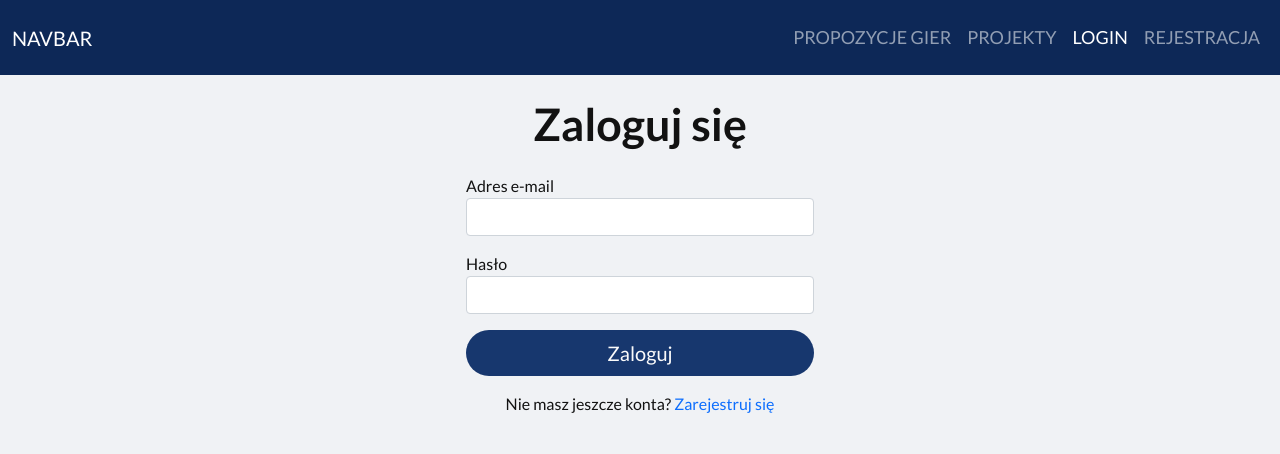
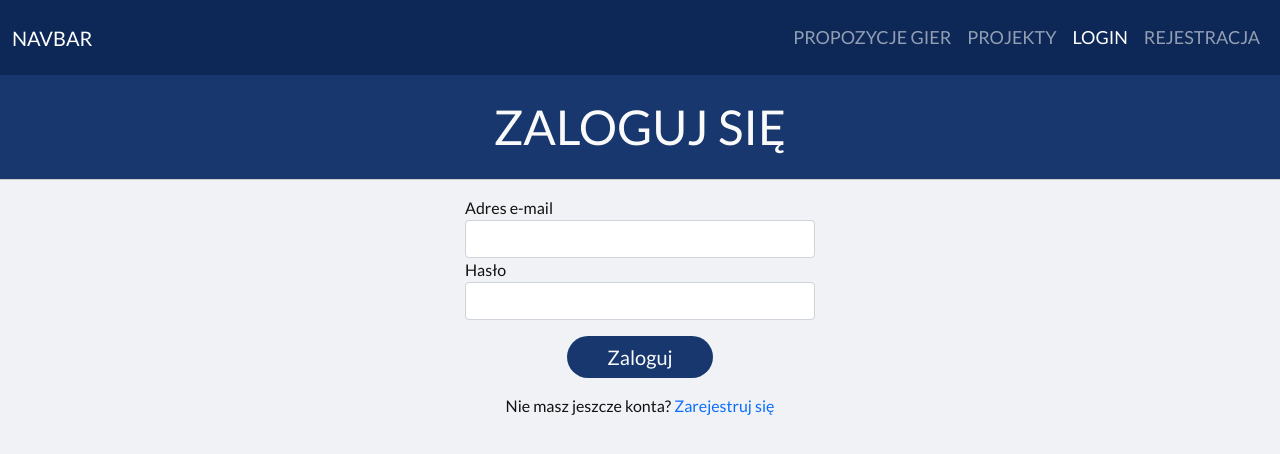
Before and after one commit to shirve/graduation-project, a React (Create React App) app in the folder frontend/: page /login in a window 1280 px wide. Shown: the top 454 px of the page. Built offline with nearby package versions, Linux system fonts and the light colour scheme.

Commit message:
register & login page ui changes

```diff
--- a/frontend/src/components/common/FormField.tsx
+++ b/frontend/src/components/common/FormField.tsx
@@ -29,7 +29,7 @@ const FormField = ({
   onChange,
 }: Props): ReactElement => {
   return (
-    <div className='mt-3'>
+    <>
       <label htmlFor={name}>{label}</label>
       <Field
         component={component === 'select' ? SelectField : component}
@@ -41,7 +41,7 @@ const FormField = ({
         options={options}
         multiple={multiple}
       />
-    </div>
+    </>
   )
 }
 
--- a/frontend/src/index.scss
+++ b/frontend/src/index.scss
@@ -27,13 +27,6 @@ a {
   text-decoration: none;
 }
 
-.header-title {
-  color: $text-color-secondary;
-  font-size: 2.8rem;
-  font-weight: bold;
-  text-align: center;
-}
-
 .page-header {
   &-text {
     &-primary {
@@ -54,12 +47,7 @@ a {
   }
 }
 
-
-
 @media (max-width: 435px) {
-  .header-title {
-    font-size: 2.2rem;
-  }
   .page-header {
     &-text-primary {
       font-size: 2.2rem;
@@ -96,6 +84,7 @@ a {
     position: fixed;
     inset: 0px;
     background-color: rgba(0, 0, 0, 0.6);
+    animation: modal-blur-in 0.5s forwards;
   }
   &-content {
     margin: auto;
@@ -108,6 +97,17 @@ a {
     border-radius: 1rem;
     outline: none;
     padding: 1rem;
+  }
+}
+
+@keyframes modal-blur-in {
+  from {
+    backdrop-filter: blur(0px);
+    -webkit-backdrop-filter: blur(0px);
+  }
+  to {
+    backdrop-filter: blur(3px);
+    -webkit-backdrop-filter: blur(3px);
   }
 }
 
@@ -128,6 +128,37 @@ a {
   &-field {
     color: $text-color-secondary;
     background-color: $background-color-secondary;
+  }
+}
+
+.auth {
+  margin-top: 1rem;
+  display: flex;
+  flex-direction: column;
+  justify-content: center;
+  align-items: center;
+  &-form {
+    display: flex;
+    flex-direction: column;
+    align-content: center;
+    width: 350px;
+    &-error {
+      margin: 0;
+      display: flex;
+      justify-content: flex-end;
+      font-size: 0.875em;
+      color: #dc3545;
+    }
+    &-button {
+      align-self: center;
+      margin: 1rem;
+      padding: 0.375rem 2.5rem;
+      color: #fafafa;
+      background-color: #17376E;
+      border-style: none;
+      border-radius: 2rem;
+      font-size: 1.25rem;
+    }
   }
 }
 
@@ -358,11 +389,13 @@ a {
 }
 
 .alert {
+  display: flex;
+  align-items: center;
   margin: 1rem 0 0 0;
-  padding: 0.5rem 0.5rem;
+  padding: 0.5rem;
   &-icon {
-    font-size: 1.6rem;
-    margin-right: 1rem;
+    font-size: 1.25rem;
+    margin-right: 0.5rem;
   }
 }
 
--- a/frontend/src/pages/Login.tsx
+++ b/frontend/src/pages/Login.tsx
@@ -11,16 +11,25 @@ import { LoginFormFields } from '../data/auth/LoginFormFields'
 import Spinner from '../components/common/Spinner'
 import Alert from '../components/common/Alert'
 import AlertContext from '../context/alert/AlertContext'
+import HeaderContext from '../context/header/HeaderContext'
 
 function Login() {
   const navigate = useNavigate()
   const dispatch = useAppDispatch()
 
   const { setAlert } = useContext(AlertContext)
+  const { setHeaderText } = useContext(HeaderContext)
 
   const { user, success, loading, alert } = useSelector(
     (state: RootState) => state.auth
   )
+
+  useEffect(() => {
+    setHeaderText('ZALOGUJ SIĘ')
+    return () => {
+      setHeaderText('')
+    }
+  }, [])
 
   useEffect(() => {
     if (alert) {
@@ -59,9 +68,8 @@ function Login() {
         handleBlur,
         handleSubmit,
       }) => (
-        <div className='container mt-3 col-xl-4 col-lg-6 col-md-8'>
-          <div className='header-title'>Zaloguj się</div>
-          <form onSubmit={handleSubmit}>
+        <div className='auth'>
+          <form className='auth-form' onSubmit={handleSubmit}>
             {LoginFormFields.map((field) => (
               <React.Fragment key={field.name}>
                 <FormField
@@ -80,26 +88,22 @@ function Login() {
                 />
                 {errors[field.name as keyof typeof values] &&
                   touched[field.name as keyof typeof values] && (
-                    <div className='invalid-feedback d-flex justify-content-end'>
-                      {errors.email}
-                    </div>
+                    <p className='auth-form-error'>{errors.email}</p>
                   )}
               </React.Fragment>
             ))}
             <Alert />
-            <div className='d-grid gap-2'>
             <button
               type='submit'
               disabled={isSubmitting}
-                className='btn btn-lg mt-3'
+              className='auth-form-button'
             >
               Zaloguj
             </button>
-            </div>
           </form>
-          <div className='text-center pt-3'>
+          <p>
             Nie masz jeszcze konta? <Link to='/register'>Zarejestruj się</Link>
-          </div>
+          </p>
         </div>
       )}
     </Formik>
--- a/frontend/src/pages/Posts.tsx
+++ b/frontend/src/pages/Posts.tsx
@@ -88,7 +88,7 @@ function Posts() {
       <PostForm />
       <Alert />
       <div className='row mt-3'>
-        <h3 className='col-md-6 col-sm-12 fw-bold'>Najnowsze posty</h3>
+        <h3 className='col-md-6 col-sm-12'>Najnowsze posty</h3>
         <div className='col-md-6 col-sm-12 d-flex justify-content-end'>
           <Select
             className='w-100'
--- a/frontend/src/pages/Register.tsx
+++ b/frontend/src/pages/Register.tsx
@@ -11,16 +11,25 @@ import { RegisterFormFields } from '../data/auth/RegisterFormFields'
 import Spinner from '../components/common/Spinner'
 import Alert from '../components/common/Alert'
 import AlertContext from '../context/alert/AlertContext'
+import HeaderContext from '../context/header/HeaderContext'
 
 function Register() {
   const navigate = useNavigate()
   const dispatch = useAppDispatch()
 
   const { setAlert } = useContext(AlertContext)
+  const { setHeaderText } = useContext(HeaderContext)
 
   const { user, success, loading, alert } = useSelector(
     (state: RootState) => state.auth
   )
+
+  useEffect(() => {
+    setHeaderText('ZAREJESTRUJ SIĘ')
+    return () => {
+      setHeaderText('')
+    }
+  }, [])
 
   useEffect(() => {
     if (alert) {
@@ -73,9 +82,8 @@ function Register() {
         handleBlur,
         handleSubmit,
       }) => (
-        <div className='container mt-3 col-xl-4 col-lg-6 col-md-8'>
-          <div className='header-title'>Zarejestruj się</div>
-          <form onSubmit={handleSubmit}>
+        <div className='auth'>
+          <form className='auth-form' onSubmit={handleSubmit}>
             {RegisterFormFields.map((field) => (
               <React.Fragment key={field.name}>
                 <FormField
@@ -94,28 +102,22 @@ function Register() {
                 />
                 {errors[field.name as keyof typeof values] &&
                   touched[field.name as keyof typeof values] && (
-                    <div className='invalid-feedback d-flex justify-content-end'>
-                      {errors.email}
-                    </div>
+                    <p className='auth-form-error'>{errors.email}</p>
                   )}
               </React.Fragment>
             ))}
             <Alert />
-            <div className='text-center pt-3'>
-              Rejestrując się, zgadzasz się na{' '}
-              <Link to='/tos'>Warunki korzystania</Link> {' oraz '}
-              <Link to='/privacy'>Politykę prywatności</Link>
-            </div>
-            <div className='d-grid gap-2'>
             <button
               type='submit'
               disabled={isSubmitting}
-                className='btn btn-lg mt-3'
+              className='auth-form-button'
             >
               Zarejestruj
             </button>
-            </div>
           </form>
+          <p>
+            Posiadasz już konto? <Link to='/login'>Zaloguj się</Link>
+          </p>
         </div>
       )}
     </Formik>
```
Also changed, not shown: 1 other file (tests, documents, lock files or other folders). Lines whose indentation alone changed are shown as unchanged.
